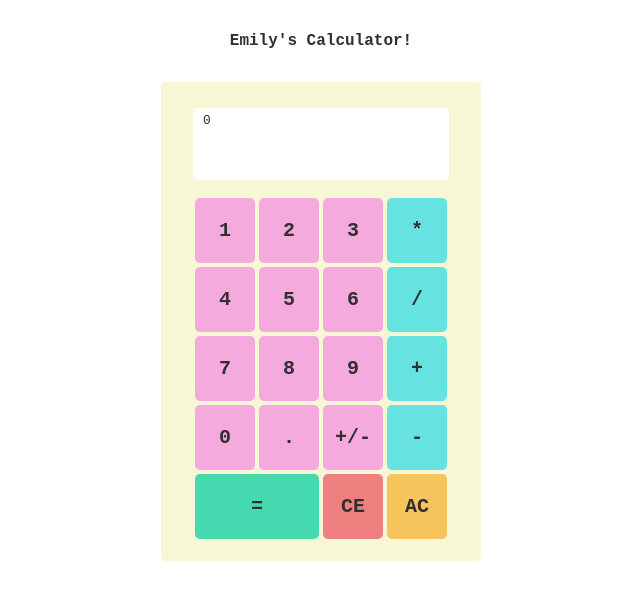
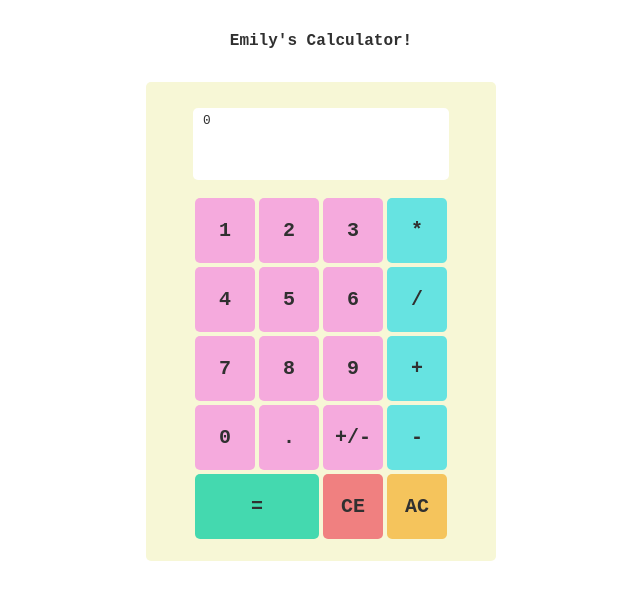
Before and after one commit to emlips/react-calculator, a React (Vite) app: page / in a window 1280 px wide. Shown: the top 600 px of the page, without its empty margins (319-959 px from the left). Built offline with nearby package versions, Linux system fonts and the light colour scheme.

Commit message:
calculator vw increased

```diff
--- a/src/App.css
+++ b/src/App.css
@@ -11,7 +11,7 @@ body {
 }
 
 .calculator {
-  width: 20em;
+  width: 95vw;
   max-width: 350px;
   margin: 2em auto;
   padding: 10px 0 20px 0;
```
